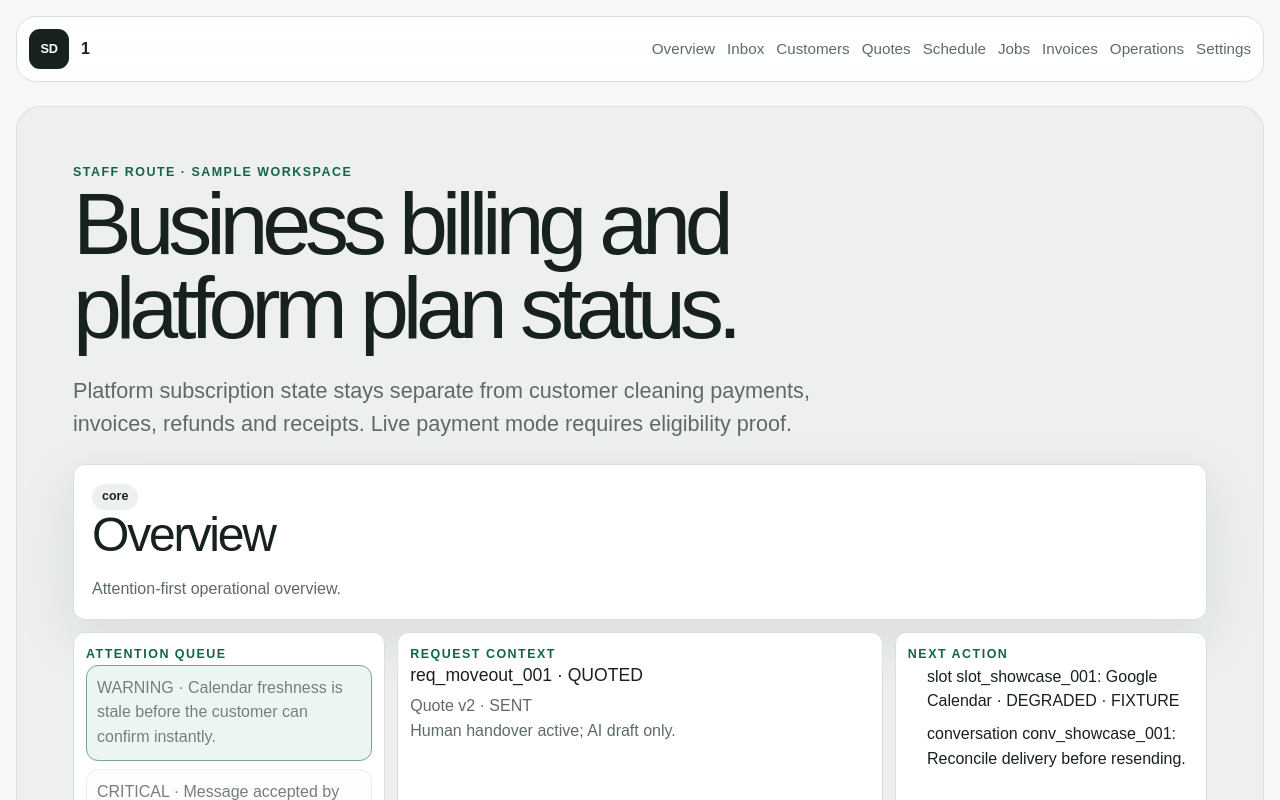
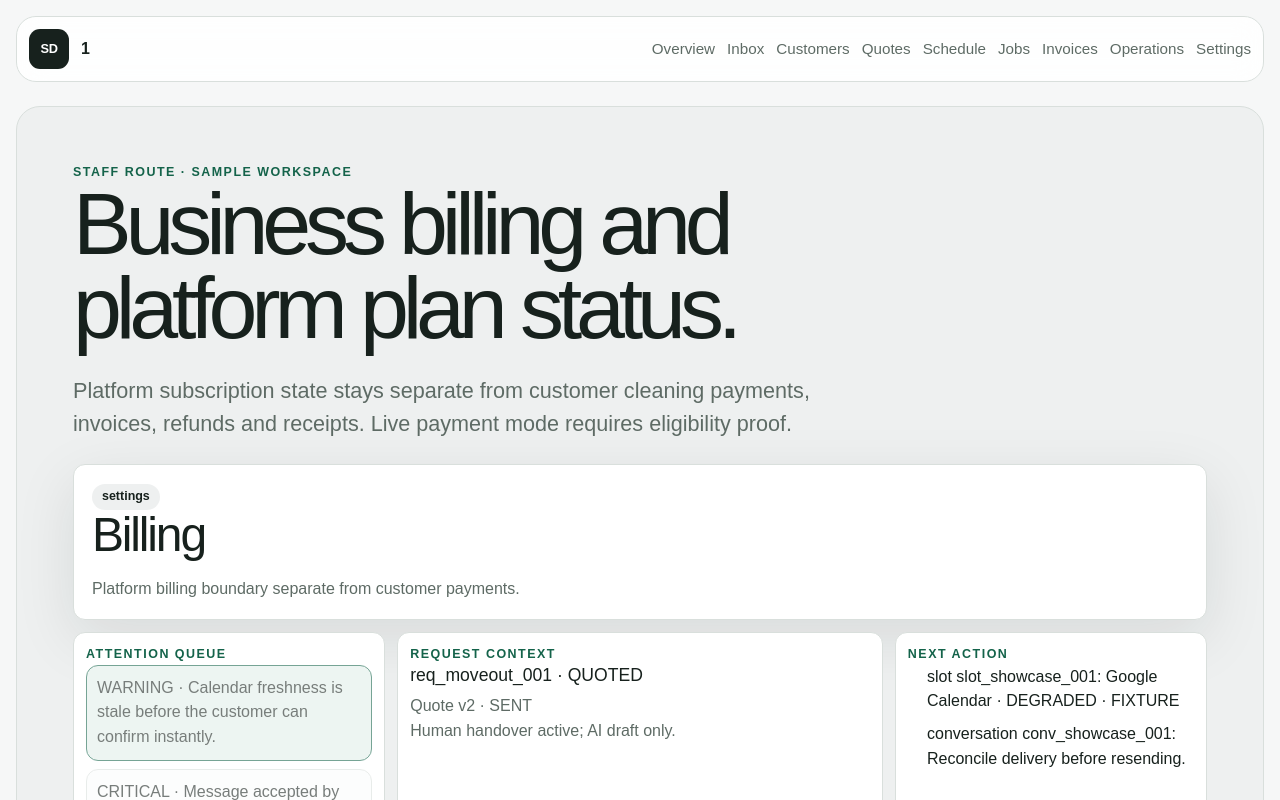
Before and after one commit to SaamVR/ServiceDesk, a Next.js app: page /app/1/billing in a window 1280 px wide. Shown: the top 800 px of the page. Built offline with nearby package versions, Linux system fonts and the light colour scheme.

Commit message:
feat(staff): map billing route to module

```diff
--- a/src/app/app/[workspace]/billing/page.tsx
+++ b/src/app/app/[workspace]/billing/page.tsx
@@ -6,6 +6,7 @@ export default async function StaffBillingPage({ params }: { params: Promise<{ w
   return (
     <OperationalRoute
       surface="staff"
+        staffModule="billing"
       workspaceLabel={workspace}
       title="Business billing and platform plan status."
       description="Platform subscription state stays separate from customer cleaning payments, invoices, refunds and receipts. Live payment mode requires eligibility proof."
```
